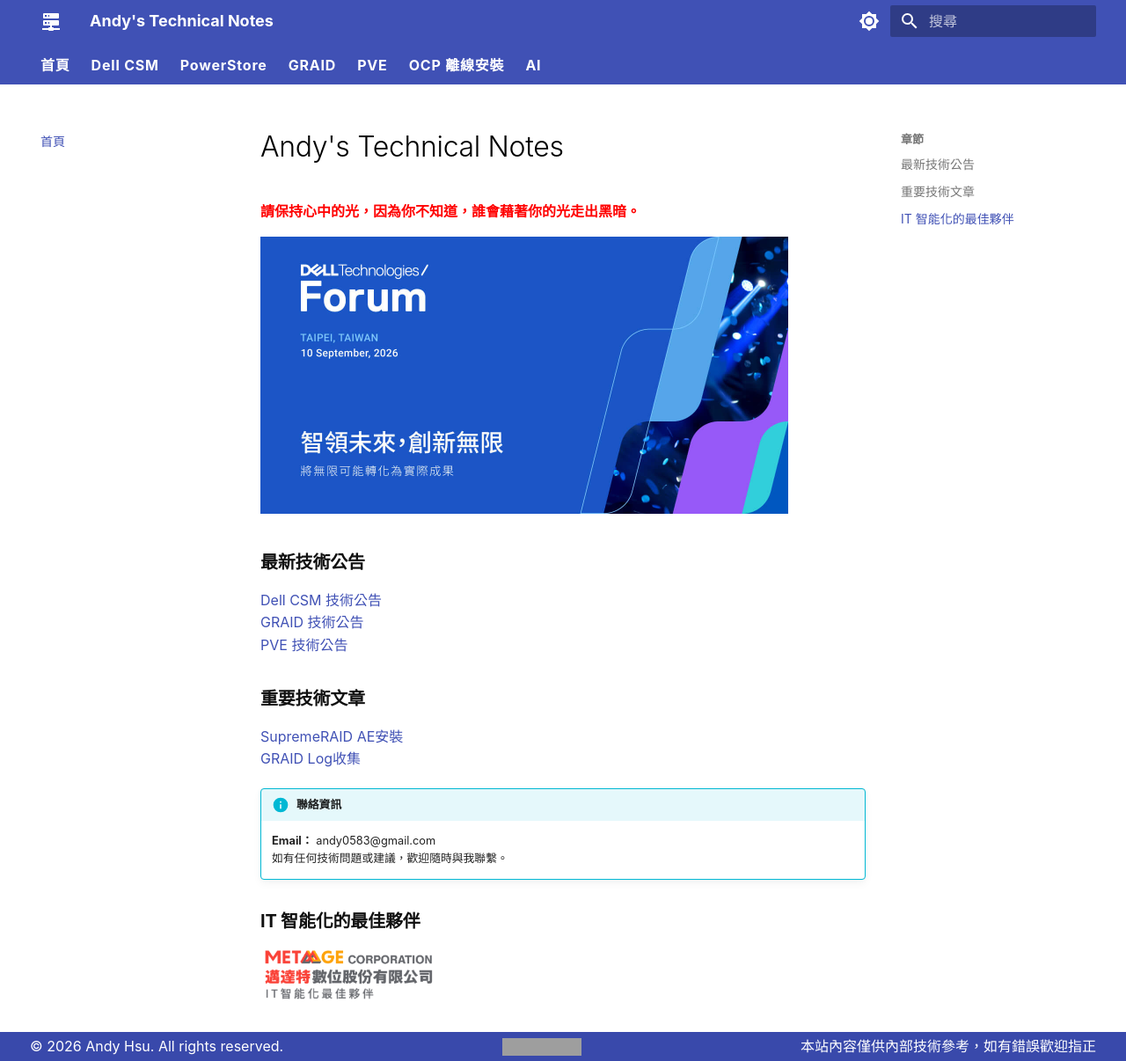
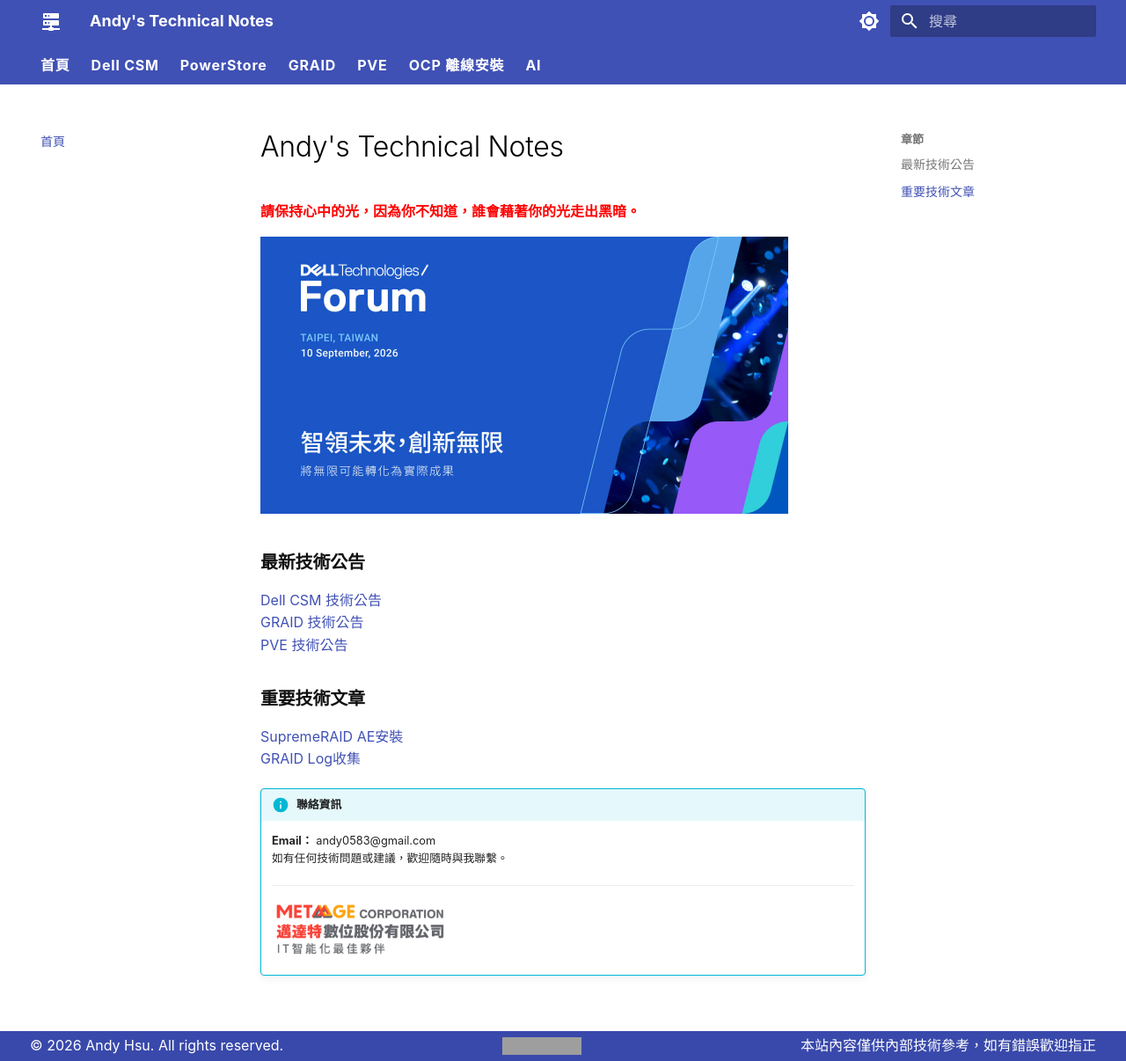
Before and after one commit to Andy0583/Metaage, an MkDocs documentation site: the page built from docs/index.md, in a window 1280 px wide and 1206 px high. Shown: the whole window at 88% size. Built offline with MkDocs 1.6.1 and Material for MkDocs 9.7.7, drawn with Linux system fonts in a browser that asks for light colours; grey boxes are pictures that could not be loaded.

Commit message:
Update index.md

```diff
--- a/docs/index.md
+++ b/docs/index.md
@@ -18,7 +18,8 @@
     **Email：** andy0583@gmail.com
     如有任何技術問題或建議，歡迎隨時與我聯繫。
 
-### **IT 智能化的最佳夥伴**
-<a href="https://www.metaage.com.tw">
-  <img src="images/metaage.png" width="200">
-</a>
+    ---
+
+    <a href="https://www.metaage.com.tw">
+      <img src="images/metaage.png" width="200">
+    </a>
```
